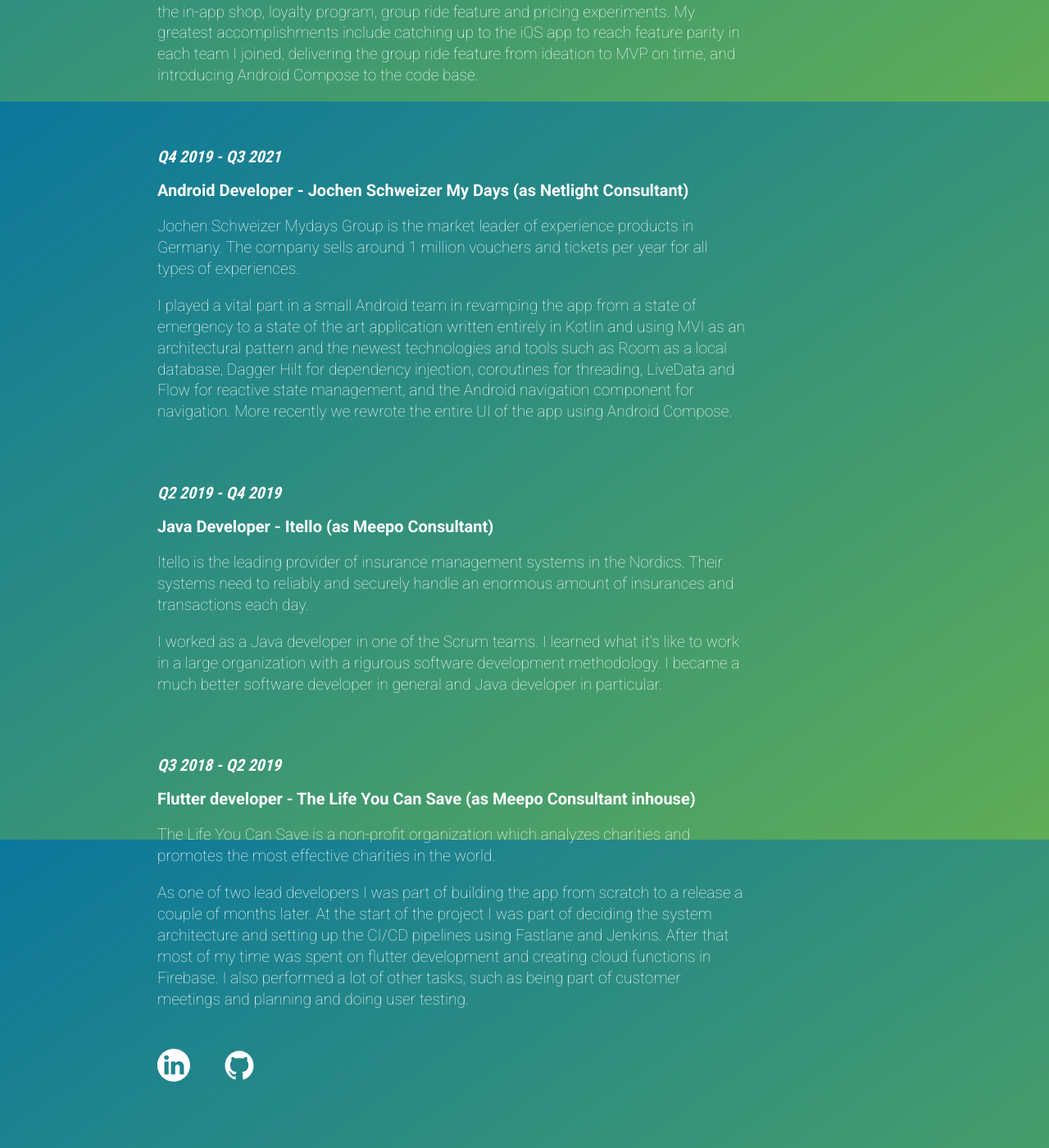
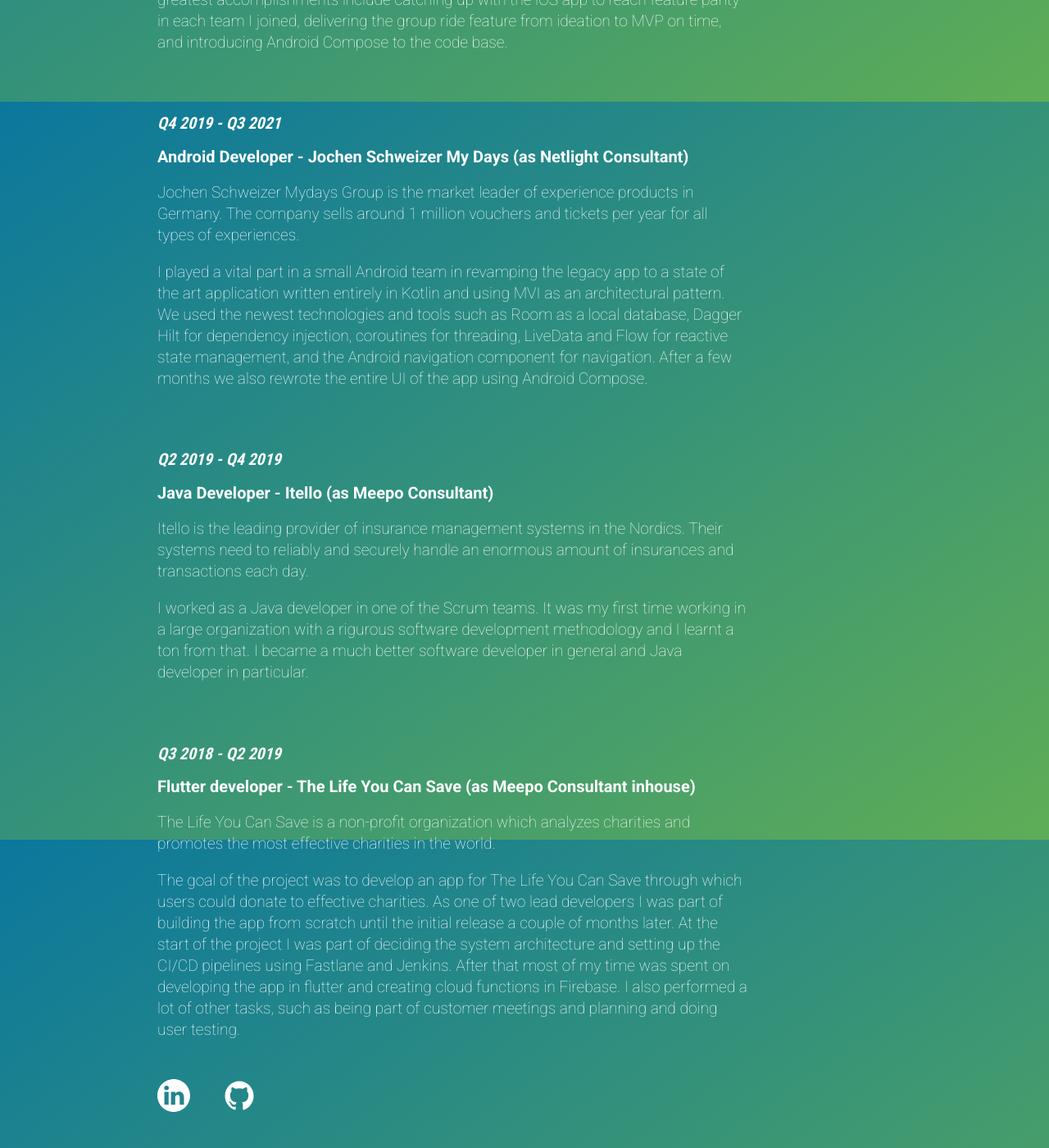
Before and after one commit to molundb/molundb.github.io, a Jekyll site: the page built from cv/index.html, in a window 1280 px wide and 1400 px high, scrolled down 776 px. Shown: the whole window at 82% size. Built offline with Jekyll 4.4.1, drawn with Linux system fonts in a browser that asks for light colours; some of the changed text lies outside the part shown.

Commit message:
feat: update CV text

```diff
--- a/cv/index.html
+++ b/cv/index.html
@@ -40,10 +38,10 @@
   <p>
     As an Android developer at TIER I was part of several different teams to
     help develop the in-app shop, loyalty program, group ride feature and
-    pricing experiments. My greatest accomplishments include catching up to the
-    iOS app to reach feature parity in each team I joined, delivering the group
-    ride feature from ideation to MVP on time, and introducing Android Compose
-    to the code base.
+    pricing experiments. My greatest accomplishments include catching up with
+    the iOS app to reach feature parity in each team I joined, delivering the
+    group ride feature from ideation to MVP on time, and introducing Android
+    Compose to the code base.
   </p>
 
   <br />
@@ -60,13 +58,13 @@
   </p>
 
   <p>
-    I played a vital part in a small Android team in revamping the app from a
-    state of emergency to a state of the art application written entirely in
-    Kotlin and using MVI as an architectural pattern and the newest technologies
-    and tools such as Room as a local database, Dagger Hilt for dependency
-    injection, coroutines for threading, LiveData and Flow for reactive state
-    management, and the Android navigation component for navigation. More
-    recently we rewrote the entire UI of the app using Android Compose.
+    I played a vital part in a small Android team in revamping the legacy app to
+    a state of the art application written entirely in Kotlin and using MVI as
+    an architectural pattern. We used the newest technologies and tools such as
+    Room as a local database, Dagger Hilt for dependency injection, coroutines
+    for threading, LiveData and Flow for reactive state management, and the
+    Android navigation component for navigation. After a few months we also
+    rewrote the entire UI of the app using Android Compose.
   </p>
 
   <!--Keywords: Android, Kotlin, Firebase, Firebase Remote Config, Bitrise, Scrum,
@@ -86,10 +84,10 @@
   </p>
 
   <p>
-    I worked as a Java developer in one of the Scrum teams. I learned what it's
-    like to work in a large organization with a rigurous software development
-    methodology. I became a much better software developer in general and Java
-    developer in particular.
+    I worked as a Java developer in one of the Scrum teams. It was my first time
+    working in a large organization with a rigurous software development
+    methodology and I learnt a ton from that. I became a much better software
+    developer in general and Java developer in particular.
   </p>
 
   <!--Keywords: Java, Scrum, Insurtech, SQL, Jenkins-->
@@ -106,12 +104,14 @@
   </p>
 
   <p>
-    As one of two lead developers I was part of building the app from scratch to
-    a release a couple of months later. At the start of the project I was part
-    of deciding the system architecture and setting up the CI/CD pipelines using
-    Fastlane and Jenkins. After that most of my time was spent on flutter
-    development and creating cloud functions in Firebase. I also performed a lot
-    of other tasks, such as being part of customer meetings and planning and
+    The goal of the project was to develop an app for The Life You Can Save
+    through which users could donate to effective charities. As one of two lead
+    developers I was part of building the app from scratch until the initial
+    release a couple of months later. At the start of the project I was part of
+    deciding the system architecture and setting up the CI/CD pipelines using
+    Fastlane and Jenkins. After that most of my time was spent on developing the
+    app in flutter and creating cloud functions in Firebase. I also performed a
+    lot of other tasks, such as being part of customer meetings and planning and
     doing user testing.
   </p>
 
```
Also changed, not shown: other parts of cv/index.html (+0 -2 lines).
